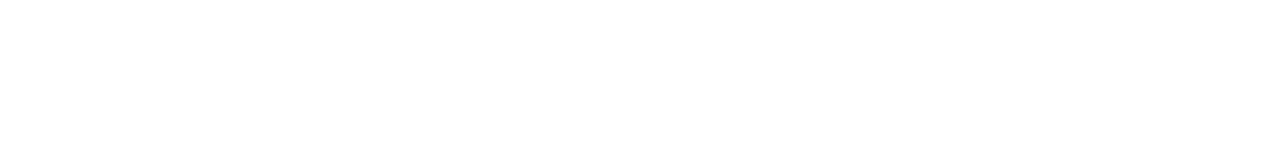
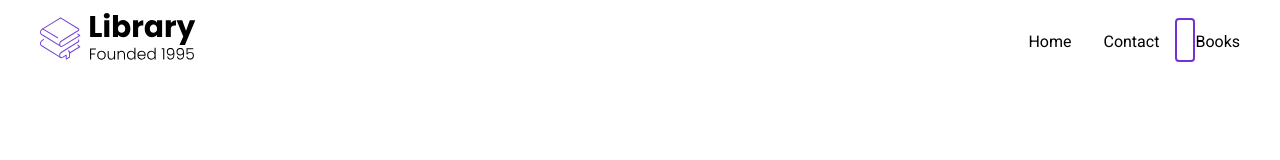
Before and after one commit to wildcodeflower/ecommerce, a plain HTML site: page index.html in a window 1280 px wide. Drawn offline with Linux system fonts and the light colour scheme.

Commit message:
nav link border issue

```diff
--- a/index.html
+++ b/index.html
@@ -1,5 +1,6 @@
 <!DOCTYPE html>
 <html lang="en">
+
 <head>
     <meta charset="UTF-8">
     <meta name="viewport" content="width=device-width, initial-scale=1.0">
@@ -7,14 +8,23 @@
     <link rel="stylesheet" href="styles.css">
 
 </head>
+
 <body>
     <section>
         <nav>
-
+            <div class="nav__container">
+                <img class="logo" src="./assets/Library.svg" alt="">
+                <ul class="nav__links">
+                    <li><a href="#" class="nav__link"></a>Home</li>
+                    <li><a href="#" class="nav__link"></a>Contact</li>
+                    <li><a href="#" class="nav__link nav__link--primary"></a>Books</li>
+                </ul>
+            </div>
         </nav>
         <header>
 
         </header>
     </section>
 </body>
+
 </html>
--- a/styles.css
+++ b/styles.css
@@ -4,4 +4,51 @@
     padding: 0;
     margin: 0;
     box-sizing: border-box;
+    font-family: "Roboto", sans-serif;
 }
+
+
+/* Nav */
+
+nav {
+    height: 80px;
+    display: flex;
+}
+
+.nav__container {
+    width: 100%;
+    max-width: 1200px;
+    padding: 0 24;
+    display: flex;
+    justify-content: space-between;
+    align-items: center;
+    margin: 0 auto;
+}
+
+.logo {
+    width: 160px;
+}
+
+ul {
+    display: flex;
+}
+
+li {
+    list-style-type: none;
+}
+
+.nav__link {
+    margin-left: 16px;
+    text-decoration: none;
+    font-size: 20px;
+    color: #7432d6;
+    font-weight: bold;
+    padding: 8px;
+}
+
+.nav__link--primary {
+    border: 2px solid #7432d6;
+    border-radius: 4px;
+}
+
+/* MODULE VIDEO TIME - 8:02 */
```
Lines whose indentation alone changed are shown as unchanged.
